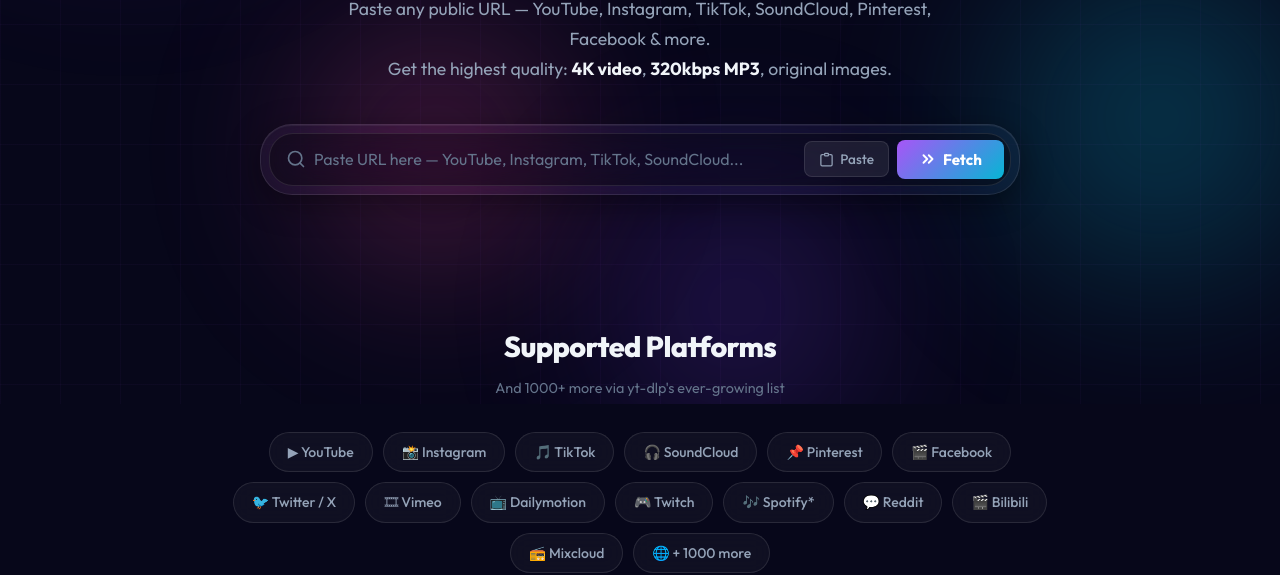
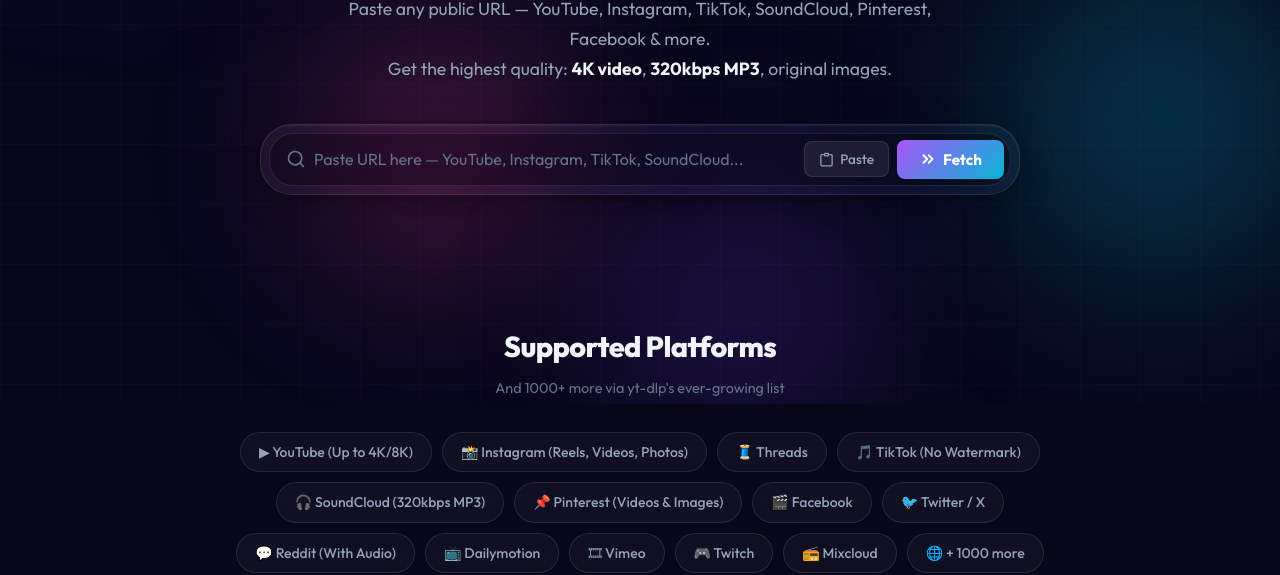
Before and after one commit to jaanedobhai/mediasnap, a website: page public/index.html in a window 1280 px wide. Shown: the part 396-971 px from the top of the page. Drawn offline with Linux system fonts and the light colour scheme; no server answers.

Commit message:
Add Threads support and clarify Reddit audio merging

```diff
--- a/public/app.js
+++ b/public/app.js
@@ -36,15 +36,16 @@
 const PLATFORMS = [
   { regex: /youtu\.be|youtube\.com/i,    label: 'YouTube',     emoji: '▶️' },
   { regex: /instagram\.com/i,            label: 'Instagram',   emoji: '📸' },
+  { regex: /threads\.net/i,              label: 'Threads',     emoji: '🧵' },
   { regex: /tiktok\.com/i,               label: 'TikTok',      emoji: '🎵' },
   { regex: /soundcloud\.com/i,           label: 'SoundCloud',  emoji: '🎧' },
-  { regex: /pinterest\.(com|ca|co)/i,    label: 'Pinterest',   emoji: '📌' },
+  { regex: /pinterest\.(com|ca|co|pin\.it)/i, label: 'Pinterest', emoji: '📌' },
   { regex: /facebook\.com|fb\.watch/i,   label: 'Facebook',    emoji: '🎬' },
   { regex: /twitter\.com|x\.com/i,       label: 'Twitter / X', emoji: '🐦' },
   { regex: /vimeo\.com/i,                label: 'Vimeo',       emoji: '🎞' },
   { regex: /dailymotion\.com/i,          label: 'Dailymotion', emoji: '📺' },
   { regex: /twitch\.tv/i,               label: 'Twitch',      emoji: '🎮' },
-  { regex: /reddit\.com/i,              label: 'Reddit',      emoji: '💬' },
+  { regex: /reddit\.com|redd\.it/i,      label: 'Reddit',      emoji: '💬' },
   { regex: /bilibili\.com/i,            label: 'Bilibili',    emoji: '🎬' },
   { regex: /mixcloud\.com/i,            label: 'Mixcloud',    emoji: '📻' },
 ];
--- a/public/index.html
+++ b/public/index.html
@@ -152,19 +152,18 @@
       <h2 class="section-title">Supported Platforms</h2>
       <p class="section-sub">And 1000+ more via yt-dlp's ever-growing list</p>
       <div class="platforms-grid">
-        <div class="platform-pill">▶ YouTube</div>
-        <div class="platform-pill">📸 Instagram</div>
-        <div class="platform-pill">🎵 TikTok</div>
-        <div class="platform-pill">🎧 SoundCloud</div>
-        <div class="platform-pill">📌 Pinterest</div>
+        <div class="platform-pill">▶ YouTube (Up to 4K/8K)</div>
+        <div class="platform-pill">📸 Instagram (Reels, Videos, Photos)</div>
+        <div class="platform-pill">🧵 Threads</div>
+        <div class="platform-pill">🎵 TikTok (No Watermark)</div>
+        <div class="platform-pill">🎧 SoundCloud (320kbps MP3)</div>
+        <div class="platform-pill">📌 Pinterest (Videos & Images)</div>
         <div class="platform-pill">🎬 Facebook</div>
         <div class="platform-pill">🐦 Twitter / X</div>
+        <div class="platform-pill">💬 Reddit (With Audio)</div>
+        <div class="platform-pill">📺 Dailymotion</div>
         <div class="platform-pill">🎞 Vimeo</div>
-        <div class="platform-pill">📺 Dailymotion</div>
         <div class="platform-pill">🎮 Twitch</div>
-        <div class="platform-pill">🎶 Spotify*</div>
-        <div class="platform-pill">💬 Reddit</div>
-        <div class="platform-pill">🎬 Bilibili</div>
         <div class="platform-pill">📻 Mixcloud</div>
         <div class="platform-pill">🌐 + 1000 more</div>
       </div>
```
